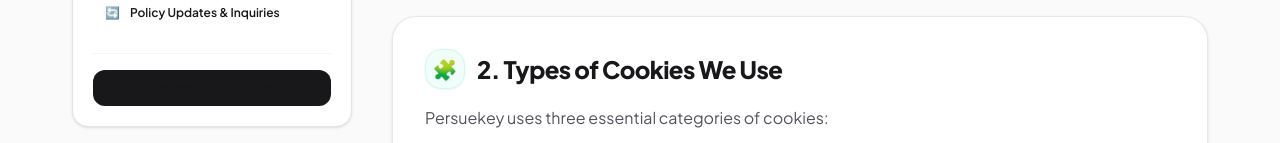
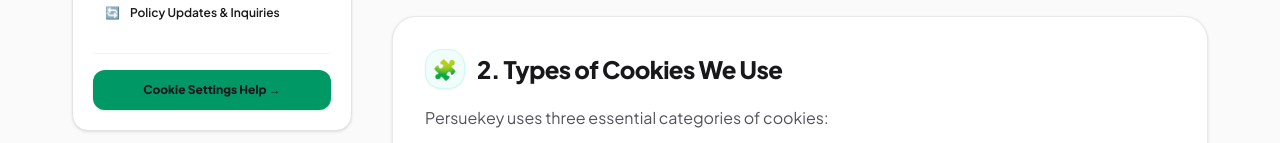
Before and after one commit to syedmunirullah01/Exklusave, a Next.js app: page /cookies in a window 1280 px wide. Shown: the part 809-952 px from the top of the page. Built offline with nearby package versions, Linux system fonts and the light colour scheme; no server answers; the database is empty.

Commit message:
fix: Update sidebar button styles to prominent emerald green with bold text

```diff
--- a/app/(public)/cookies/page.js
+++ b/app/(public)/cookies/page.js
@@ -107,9 +107,9 @@ export default function CookiesPage() {
               <div className="mt-6 border-t border-zinc-100 pt-4">
                 <Link
                   href="/contact"
-                  className="block w-full rounded-xl bg-zinc-900 py-2.5 text-center text-xs font-bold text-white transition hover:bg-teal-600"
+                  className="block w-full rounded-xl bg-emerald-600 hover:bg-emerald-700 py-3 text-center text-xs font-extrabold text-white shadow-sm transition-all hover:scale-[1.02] active:scale-95"
                 >
-                  Cookie Settings Help
+                  Cookie Settings Help →
                 </Link>
               </div>
             </div>
--- a/app/(public)/privacy/page.js
+++ b/app/(public)/privacy/page.js
@@ -125,9 +125,9 @@ export default function PrivacyPage() {
               <div className="mt-6 border-t border-zinc-100 pt-4">
                 <Link
                   href="/contact"
-                  className="block w-full rounded-xl bg-zinc-900 py-2.5 text-center text-xs font-bold text-white transition hover:bg-emerald-600"
+                  className="block w-full rounded-xl bg-emerald-600 hover:bg-emerald-700 py-3 text-center text-xs font-extrabold text-white shadow-sm transition-all hover:scale-[1.02] active:scale-95"
                 >
-                  Contact Support
+                  Contact Privacy Support →
                 </Link>
               </div>
             </div>
--- a/app/(public)/terms/page.js
+++ b/app/(public)/terms/page.js
@@ -108,9 +108,9 @@ export default function TermsPage() {
               <div className="mt-6 border-t border-zinc-100 pt-4">
                 <Link
                   href="/contact"
-                  className="block w-full rounded-xl bg-zinc-900 py-2.5 text-center text-xs font-bold text-white transition hover:bg-violet-600"
+                  className="block w-full rounded-xl bg-emerald-600 hover:bg-emerald-700 py-3 text-center text-xs font-extrabold text-white shadow-sm transition-all hover:scale-[1.02] active:scale-95"
                 >
-                  Contact Legal Desk
+                  Contact Legal Support →
                 </Link>
               </div>
             </div>
--- a/src/features/stores/components/store-detail/CouponModal.js
+++ b/src/features/stores/components/store-detail/CouponModal.js
@@ -25,7 +25,7 @@ export default function CouponModal({ isOpen, onClose, offer, store }) {
 
   const handleCopy = () => {
     if (couponCode && typeof window !== "undefined" && navigator.clipboard) {
-      navigator.clipboard.writeText(couponCode).catch(() => {});
+      navigator.clipboard.writeText(couponCode).catch(() => { });
       setCopied(true);
       setTimeout(() => setCopied(false), 3000);
     }
--- a/src/features/stores/components/store-detail/OfferCard.js
+++ b/src/features/stores/components/store-detail/OfferCard.js
@@ -106,7 +106,7 @@ export default function OfferCard({ offer, store, index = 0 }) {
   const handleActionClick = (e) => {
     e.preventDefault();
     if (isCoupon && typeof window !== "undefined" && navigator.clipboard) {
-      navigator.clipboard.writeText(couponCode).catch(() => {});
+      navigator.clipboard.writeText(couponCode).catch(() => { });
       setCopied(true);
     }
     setIsModalOpen(true);
```
Also changed, not shown: src/features/stores/components/store-detail/StoreSidebar.js (line endings or trailing spaces).
